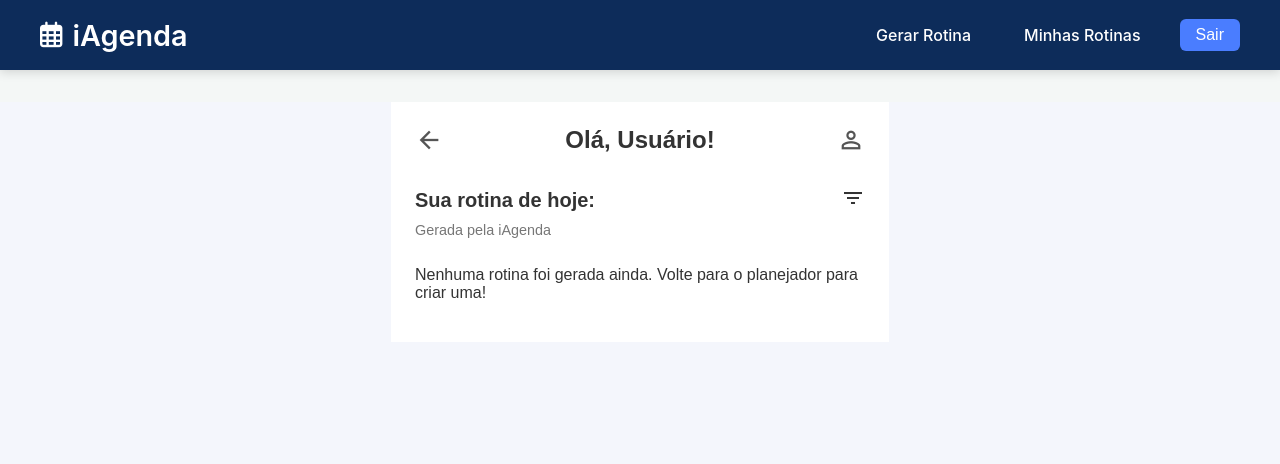
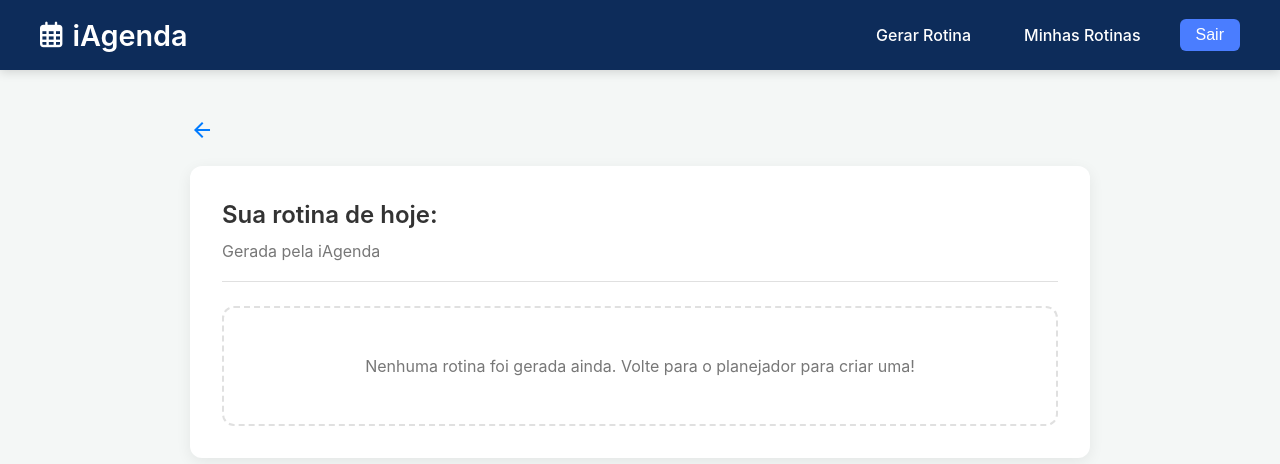
Before and after one commit to jlsm2/iagenda, an Angular app in the folder frontend/: page /rotina in a window 1280 px wide. Shown: the top 464 px of the page. Built offline with nearby package versions, Linux system fonts and the light colour scheme.

Commit message:
upgrade da tela de rotina

```diff
--- a/frontend/src/app/features/salva-rotina/daily-routine/daily-routine.component.html
+++ b/frontend/src/app/features/salva-rotina/daily-routine/daily-routine.component.html
@@ -1,19 +1,16 @@
-<div class="page-container">
+<div class="routine-page-container">
   <header class="page-header">
-    <span class="material-icons icon-button" routerLink="/historico">arrow_back</span>
-    <h1 class="page-title">Olá, Usuário!</h1>
-    <span class="material-icons icon-button">person_outline</span>
+    <a routerLink="/historico" class="back-link">
+      <span class="material-icons">arrow_back</span>
+    </a>
   </header>
 
-  <main class="routine-content">
+  <main class="routine-card">
     <div class="routine-header">
       <h2>Sua rotina de hoje: <br><span>Gerada pela iAgenda</span></h2>
-      <span class="material-icons icon-button">filter_list</span>
     </div>
 
-    <!-- O *ngIf agora verifica se o array de atividades existe -->
     <div *ngIf="atividades$ | async as atividades; else emptyState" class="routine-list">
-      <!-- O *ngFor itera sobre o array de atividades processadas -->
       <div
         *ngFor="let atividade of atividades"
         class="routine-item"
@@ -22,9 +19,7 @@
         <div class="item-info">
           <span class="item-title">{{ atividade.titulo }} {{ atividade.horario }} {{ atividade.emoji }}</span>
         </div>
-
         <div class="item-actions">
-          <!-- O botão de checkmark agora funciona com os dados processados -->
           <button
               class="status-button"
               (click)="toggleStatus(atividade)"
@@ -38,12 +33,10 @@
       </div>
     </div>
 
-    <!-- Template para quando não há rotina gerada -->
     <ng-template #emptyState>
       <div class="empty-state">
         <p>Nenhuma rotina foi gerada ainda. Volte para o planejador para criar uma!</p>
       </div>
     </ng-template>
-
   </main>
 </div>
--- a/frontend/src/app/features/salva-rotina/daily-routine/daily-routine.component.scss
+++ b/frontend/src/app/features/salva-rotina/daily-routine/daily-routine.component.scss
@@ -1,33 +1,34 @@
-// src/app/pages/daily-routine/daily-routine.component.scss
+// Variáveis para consistência
+$text-color-dark: #333;
+$text-color-light: #777;
+$border-color: #e0e0e0;
+$primary-color: #007bff; // Mesma cor do planner
 
-:host {
-  display: block;
-  font-family: Arial, sans-serif;
-  background-color: #f4f6fc;
-  min-height: 100vh;
+// Estilo principal da página de rotina
+.routine-page-container {
+  max-width: 900px; // Largura máxima para o conteúdo, centralizado
+  margin: 2rem auto;
+  padding: 1rem;
 }
 
-.page-container {
-  max-width: 450px;
-  margin: 0 auto;
-  background-color: #fff;
-  padding: 1.5rem;
-  margin-top: 2rem;
-  margin-bottom: 2rem;
-}
-
+// Cabeçalho da página (link de voltar)
 .page-header {
   display: flex;
   justify-content: space-between;
   align-items: center;
-  margin-bottom: 2rem;
+  margin-bottom: 1.5rem;
 
-  .page-title {
-    font-size: 1.5rem;
-    font-weight: bold;
-    color: #333;
-    text-align: center;
-    margin: 0;
+  .back-link {
+    display: inline-flex;
+    align-items: center;
+    gap: 8px;
+    text-decoration: none;
+    color: $primary-color;
+    font-weight: 500;
+
+    &:hover {
+      text-decoration: underline;
+    }
   }
 
   .icon-button {
@@ -37,129 +38,106 @@
   }
 }
 
+// Estilo do card principal
+.routine-card {
+  background-color: #ffffff;
+  padding: 2rem;
+  border-radius: 12px;
+  box-shadow: 0 4px 15px rgba(0, 0, 0, 0.07);
+}
+
+// Cabeçalho dentro do card
 .routine-header {
   display: flex;
   justify-content: space-between;
   align-items: flex-start;
   margin-bottom: 1.5rem;
+  border-bottom: 1px solid $border-color;
+  padding-bottom: 1rem;
 
   h2 {
-    font-size: 1.25rem;
-    color: #333;
+    font-size: 1.5rem;
+    font-weight: 600;
+    color: $text-color-dark;
     margin: 0;
     line-height: 1.4;
 
     span {
-      font-size: 0.9rem;
-      color: #777;
+      font-size: 1rem;
+      color: $text-color-light;
       font-weight: normal;
     }
   }
 }
 
+// Lista de atividades
 .routine-list {
   display: flex;
   flex-direction: column;
-  gap: 1rem; // Espaçamento entre os itens
+  gap: 1rem;
 }
 
+// Item individual da rotina
 .routine-item {
   display: flex;
   align-items: center;
   justify-content: space-between;
-  padding: 1rem;
+  padding: 1.2rem; // Aumenta o padding para mais respiro
   border-radius: 12px;
-  transition: transform 0.2s ease;
+  transition: transform 0.2s ease, box-shadow 0.2s ease;
 
   &:hover {
-    transform: translateY(-2px);
+    transform: translateY(-3px);
+    box-shadow: 0 3px 10px rgba(0, 0, 0, 0.05);
   }
 
   .item-title {
     font-weight: 500;
-    color: #333;
+    font-size: 1rem;
+    color: $text-color-dark;
   }
 }
 
+// Ações (botão de check)
 .item-actions {
-  display: flex;
-  align-items: center;
-  gap: 1rem;
-
-  .edit-icon {
-    font-size: 20px;
-    color: #555;
-    background-color: rgba(0, 0, 0, 0.05);
-    padding: 5px;
-    border-radius: 8px;
-    cursor: pointer;
-    transition: background-color 0.2s ease;
-
-    &:hover {
-      background-color: rgba(0, 0, 0, 0.1);
-    }
-  }
-}
-// ... cole isso no final do seu arquivo daily-routine.component.scss
-
-.item-actions {
-  // ... seu código existente para .item-actions
-
-  // Adicione o estilo para o botão aqui dentro
   .status-button {
     width: 32px;
     height: 32px;
-    border-radius: 50%; /* Deixa o botão perfeitamente circular */
+    border-radius: 50%;
     border: 2px solid;
     display: flex;
     align-items: center;
     justify-content: center;
     cursor: pointer;
-    transition: all 0.3s ease-in-out; /* Animação suave */
+    transition: all 0.3s ease-in-out;
 
     .check-icon {
       color: white;
       font-size: 18px;
       font-weight: bold;
-      opacity: 0; /* Começa invisível */
-      transform: scale(0.5); /* Começa pequeno */
+      opacity: 0;
+      transform: scale(0.5);
       transition: all 0.3s ease-in-out;
     }
 
-    // Estilo para quando o botão TEM a classe .realizada
     &.realizada {
       .check-icon {
-        opacity: 1; /* Fica visível */
-        transform: scale(1); /* Volta ao tamanho normal */
+        opacity: 1;
+        transform: scale(1);
       }
     }
 
-    // Efeito de hover para quando NÃO está realizada
     &:not(.realizada):hover {
       background-color: rgba(0, 0, 0, 0.05) !important;
     }
   }
 }
 
-
-.generated-routine-display {
-  margin-top: 1.5rem;
-
-  .empty-state {
-    text-align: center;
-    color: #777;
-    padding: 2rem;
-    border: 2px dashed #e0e0e0;
-    border-radius: 12px;
-  }
-
-  .routine-text {
-    white-space: pre-wrap; // Mantém as quebras de linha da IA
-    font-family: 'Courier New', Courier, monospace;
-    font-size: 1rem;
-    line-height: 1.7;
-    background: #f4f6fc;
-    padding: 1.5rem;
-    border-radius: 12px;
-  }
+// Mensagem para quando não há rotinas
+.empty-state {
+  text-align: center;
+  color: $text-color-light;
+  padding: 2rem;
+  border: 2px dashed $border-color;
+  border-radius: 12px;
 }
```
Also changed, not shown: 1 other file (tests, documents, lock files or other folders).
